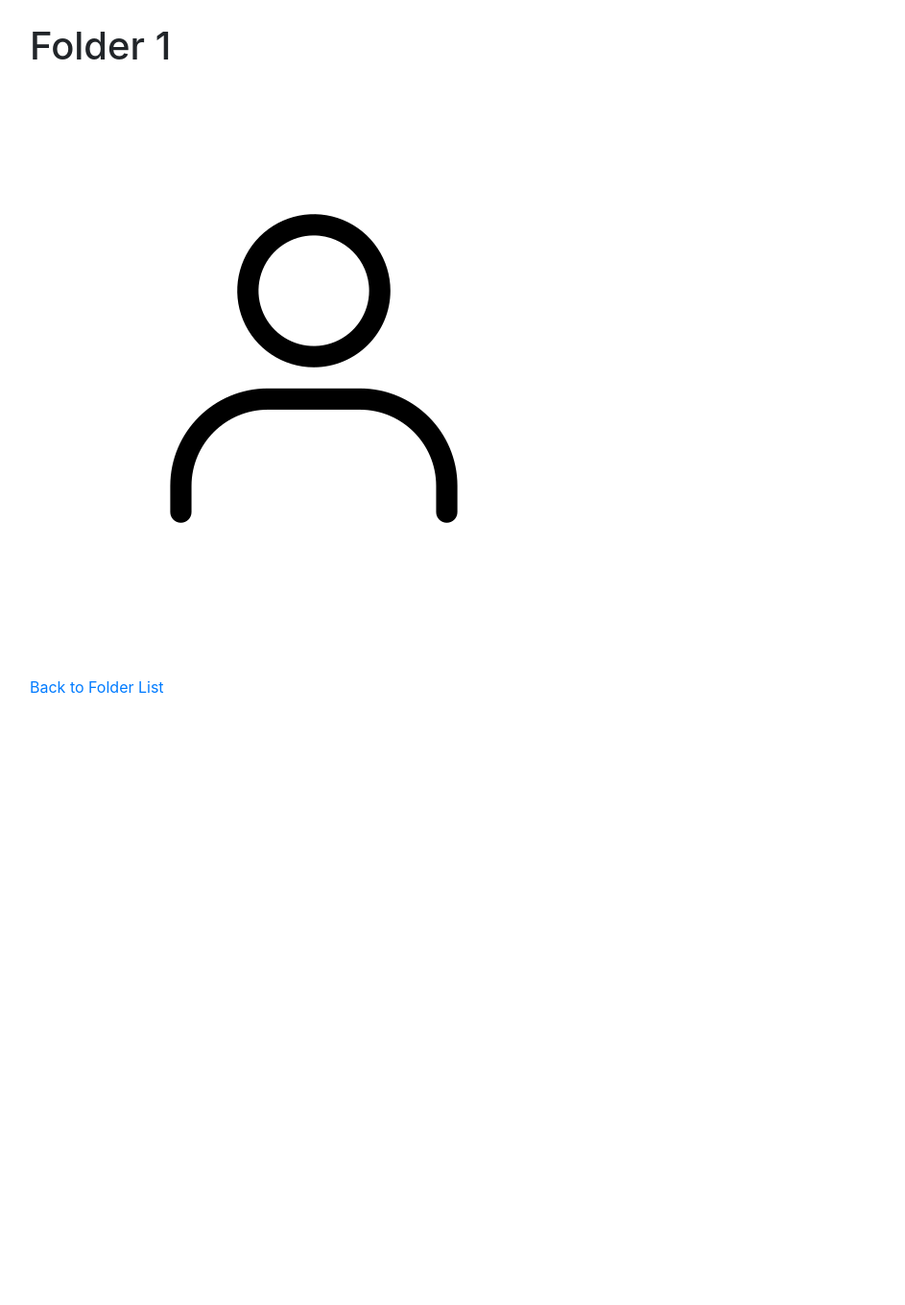
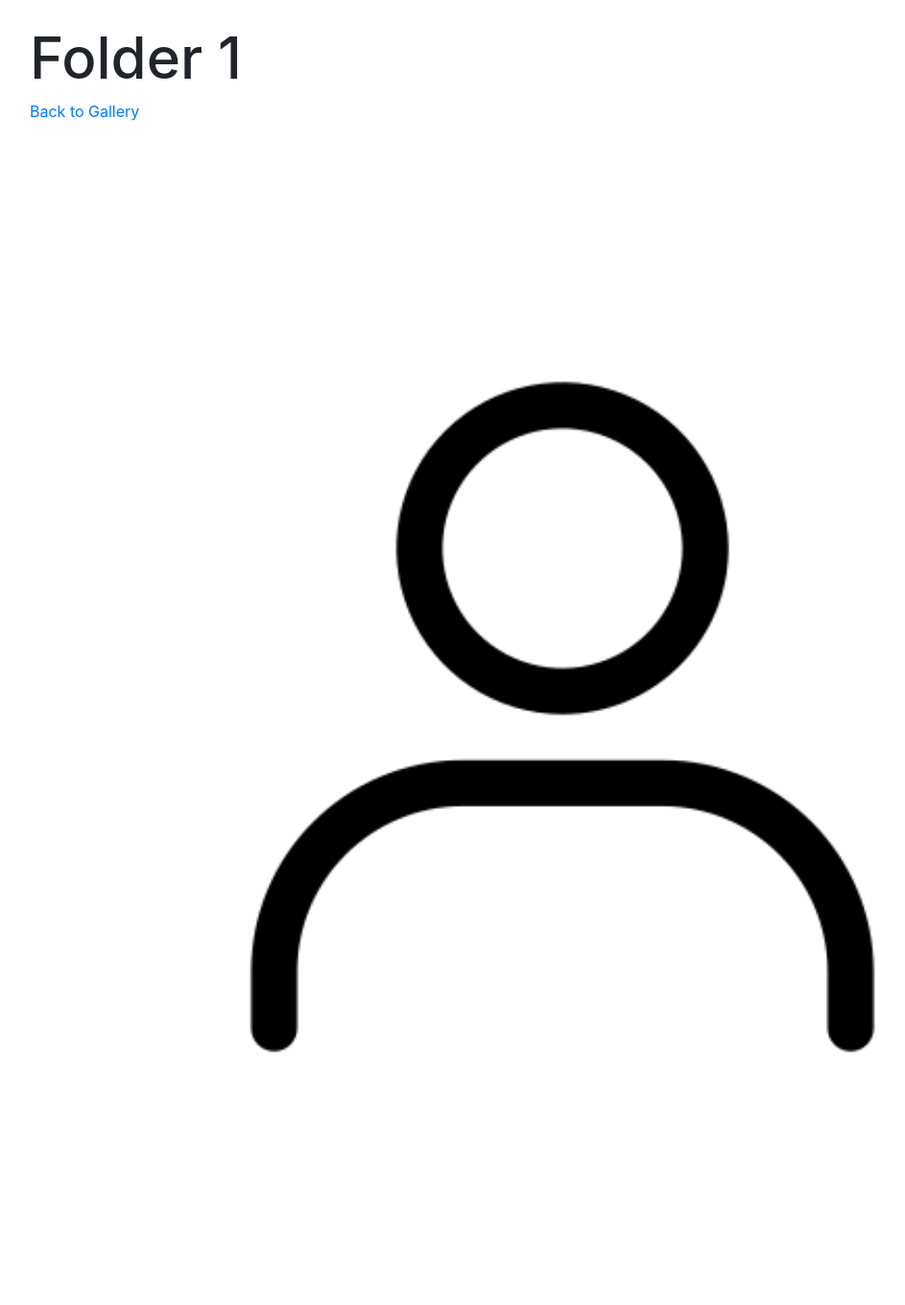
Before and after one commit to Devika1698/Pfruit_Wed, a Django app: page /folders/3/ in a window 1280 px wide. Shown: the part 56-1416 px from the top of the page at 96% size, without its empty margins (54-997 px from the left). Before the commit the page ends 779 px from the top, so only its background shows below. Run offline with Django 4.2, Linux system fonts and the light colour scheme; data comes from the database, SQL or seed files in the repository; some libraries are stand-ins or nearby versions.

Commit message:
Update image_list.html

```diff
--- a/weddings/templates/image_list.html
+++ b/weddings/templates/image_list.html
@@ -2,18 +2,23 @@
 
 {% block content %}
 
- <h1>{{ folder.name }}</h1>
-<br><br>
-    <ul>
+ <div class="image-container">
+    <div class="folder-header">
+        <h6 style="font-size: 60px;">{{ folder.name }}</h6>
+        <p><a href="{% url 'folder_list' %}" >Back to Gallery</a></p>
+    </div>
+    <br><br>
+    <div class="image-row">
         {% for image in images %}
-
+        <div class="image-item">
             <a href="{% url 'image_detail' image.id %}">
-                <img src="{{ image.image.url }}" alt="{{ image.title }}">
+                <img src="{{ image.image.url }}">
             </a>
-        {% empty %}
+            {% empty %}
             <p>No images available in this folder.</p>
+            <div>
         {% endfor %}
-    </ul>
-<br><br>
-    <p><a href="{% url 'folder_list' %}">Back to Folder List</a></p>
+    </div>
+    <br><br>
+</div>
 {% endblock %}
```
